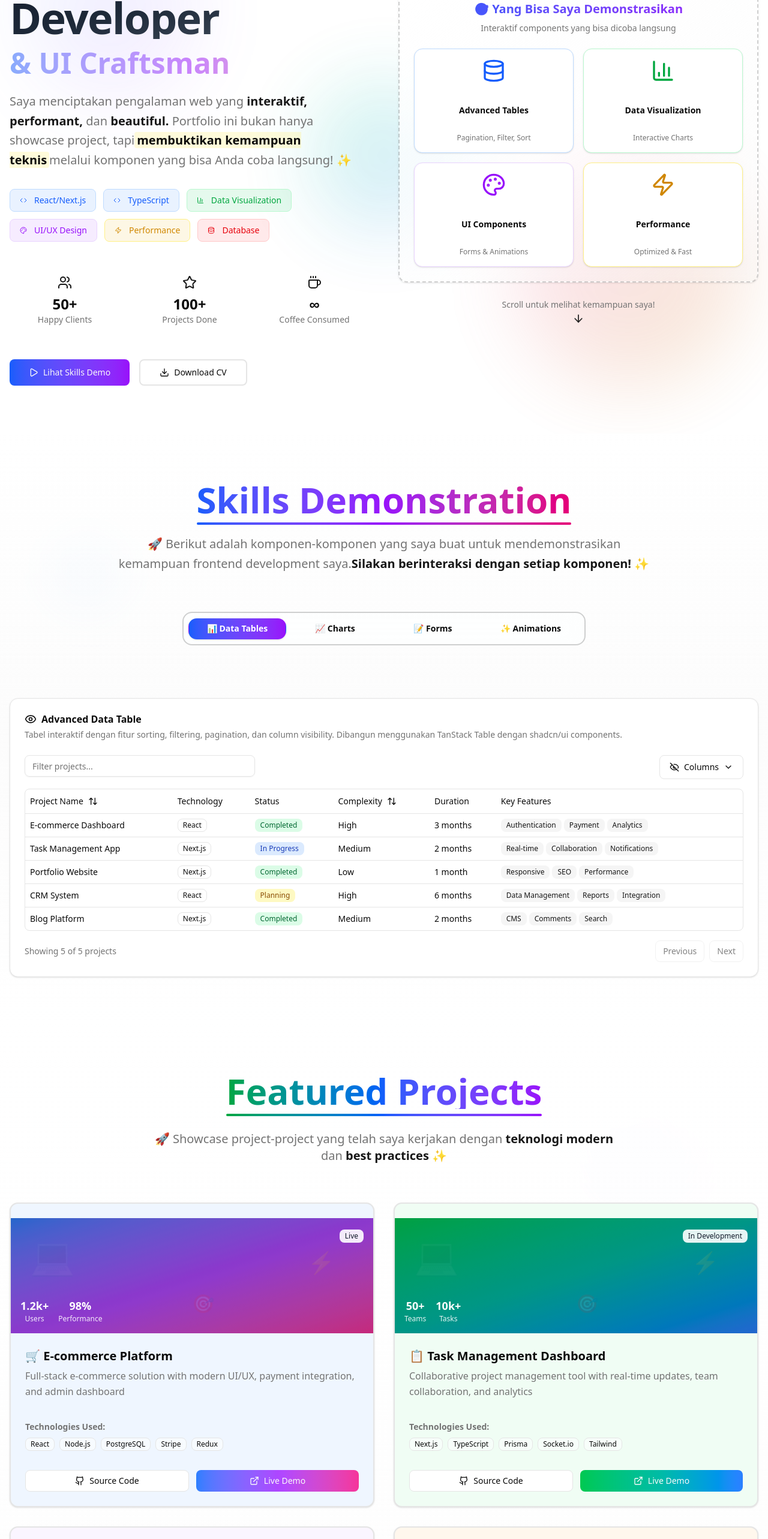
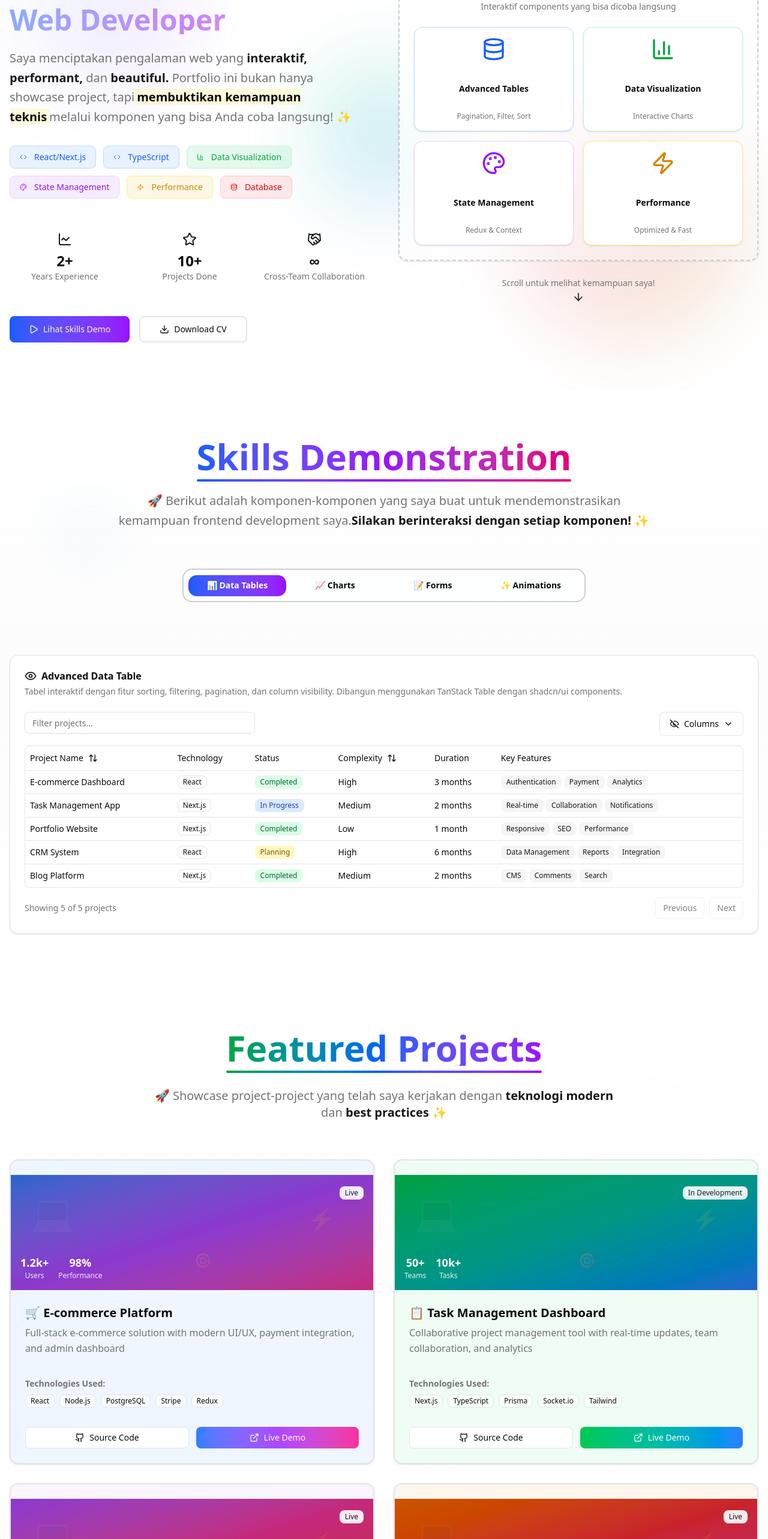
Before and after one commit to mutheeew/Portofolio-Mute, a Next.js app: page / in a window 1280 px wide. Shown: the part 206-2772 px from the top of the page at 60% size. Built offline with nearby package versions, Linux system fonts and the light colour scheme.

Commit message:
feat: update portfolio content and skills representation

```diff
--- a/components/navbar.tsx
+++ b/components/navbar.tsx
@@ -45,7 +45,7 @@ export function Navbar() {
               <Sparkles className="absolute -top-1 -right-1 h-3 w-3 text-yellow-500 animate-pulse" />
             </div>
             <span className="font-bold text-lg bg-gradient-to-r from-primary to-blue-600 bg-clip-text text-transparent">
-              Frontend Portfolio
+              Muthee
             </span>
           </Link>
           <nav className="flex items-center space-x-8 text-sm font-medium">
--- a/components/sections/hero-section.tsx
+++ b/components/sections/hero-section.tsx
@@ -3,21 +3,21 @@
 import { Badge } from "@/components/ui/badge"
 import { Button } from "@/components/ui/button"
 import { Card, CardContent } from "@/components/ui/card"
-import { Code, Database, BarChart3, Palette, Zap, Globe, ArrowDown, Play, Download, Star, Users, Coffee } from "lucide-react"
+import { Code, Database, BarChart3, Palette, Zap, Globe, ArrowDown, Play, Download, Star, Handshake, ChartLine } from "lucide-react"
 
 const skills = [
   { name: "React/Next.js", icon: Code, color: "bg-blue-500/10 text-blue-600 border-blue-200 dark:border-blue-800" },
   { name: "TypeScript", icon: Code, color: "bg-blue-500/10 text-blue-600 border-blue-200 dark:border-blue-800" },
   { name: "Data Visualization", icon: BarChart3, color: "bg-green-500/10 text-green-600 border-green-200 dark:border-green-800" },
-  { name: "UI/UX Design", icon: Palette, color: "bg-purple-500/10 text-purple-600 border-purple-200 dark:border-purple-800" },
+  { name: "State Management", icon: Palette, color: "bg-purple-500/10 text-purple-600 border-purple-200 dark:border-purple-800" },
   { name: "Performance", icon: Zap, color: "bg-yellow-500/10 text-yellow-600 border-yellow-200 dark:border-yellow-800" },
   { name: "Database", icon: Database, color: "bg-red-500/10 text-red-600 border-red-200 dark:border-red-800" },
 ]
 
 const stats = [
-  { label: "Happy Clients", value: "50+", icon: Users },
-  { label: "Projects Done", value: "100+", icon: Star },
-  { label: "Coffee Consumed", value: "∞", icon: Coffee },
+  { label: "Years Experience", value: "2+", icon: ChartLine },
+  { label: "Projects Done", value: "10+", icon: Star },
+  { label: "Cross-Team Collaboration", value: "∞", icon: Handshake },
 ]
 
 export function HeroSection() {
@@ -46,16 +46,15 @@ export function HeroSection() {
 
               <div className="space-y-4">
                 <h1 className="text-4xl lg:text-7xl font-bold tracking-tight bg-gradient-to-br from-gray-900 via-gray-800 to-gray-600 dark:from-gray-100 dark:via-gray-200 dark:to-gray-400 bg-clip-text text-transparent">
-                  Frontend Developer
+                  Frontend
                 </h1>
                 <h2 className="text-3xl lg:text-5xl font-bold bg-gradient-to-r from-blue-600 via-purple-600 to-pink-600 bg-clip-text text-transparent animate-pulse">
-                  & UI Craftsman
+                  Web Developer
                 </h2>
               </div>
 
               <p className="text-lg lg:text-xl text-muted-foreground leading-relaxed max-w-2xl">
-                Saya menciptakan pengalaman web yang
-                <span className="font-semibold text-primary"> interaktif, </span>
+                Saya menciptakan pengalaman web yang <span className="font-semibold text-primary"> interaktif, </span>
                 <span className="font-semibold text-primary"> performant, </span>
                 dan <span className="font-semibold text-primary"> beautiful. </span>
                 Portfolio ini bukan hanya showcase project, tapi
@@ -149,8 +148,8 @@ export function HeroSection() {
 
                       <Card className="p-4 text-center group hover:bg-purple-50 dark:hover:bg-purple-950/20 transition-all duration-300 hover:scale-105 cursor-pointer border-purple-200 dark:border-purple-800">
                         <Palette className="w-10 h-10 mx-auto mb-3 text-purple-600 group-hover:scale-110 transition-transform" />
-                        <p className="font-semibold text-sm">UI Components</p>
-                        <p className="text-xs text-muted-foreground mt-1">Forms & Animations</p>
+                        <p className="font-semibold text-sm">State Management</p>
+                        <p className="text-xs text-muted-foreground mt-1">Redux & Context</p>
                       </Card>
 
                       <Card className="p-4 text-center group hover:bg-yellow-50 dark:hover:bg-yellow-950/20 transition-all duration-300 hover:scale-105 cursor-pointer border-yellow-200 dark:border-yellow-800">
--- a/components/sections/projects-section.tsx
+++ b/components/sections/projects-section.tsx
@@ -29,15 +29,15 @@ const projects = [
     stats: { teams: "50+", tasks: "10k+" }
   },
   {
-    title: "🎨 Design System Library",
-    description: "Comprehensive component library with documentation, theming support, and accessibility features",
-    technologies: ["React", "Storybook", "TypeScript", "Figma", "CSS-in-JS"],
+    title: "� Modern Web Application",
+    description: "Full-stack web application with user authentication, real-time features, and responsive design",
+    technologies: ["Next.js", "React", "TypeScript", "MongoDB", "Tailwind CSS"],
     gradient: "from-purple-500 via-pink-500 to-red-500",
     bgColor: "bg-purple-50 dark:bg-purple-950/20",
     github: "https://github.com/example",
     live: "https://example.com",
-    status: "Open Source",
-    stats: { downloads: "5k+", stars: "200+" }
+    status: "Live",
+    stats: { users: "800+", uptime: "99.5%" }
   },
   {
     title: "📊 Analytics Dashboard",
--- a/components/sections/summary-section.tsx
+++ b/components/sections/summary-section.tsx
@@ -31,8 +31,8 @@ const expertise = [
     icon: Code
   },
   {
-    category: "UI/UX Design",
-    skills: ["Figma", "Design Systems", "Responsive Design", "User Research"],
+    category: "State Management",
+    skills: ["Redux", "Zustand", "Context API", "React Query"],
     level: "Advanced",
     icon: Palette
   },
@@ -53,7 +53,7 @@ const expertise = [
 const achievements = [
   "Meningkatkan performa website klien hingga 40% lebih cepat",
   "Membangun 15+ komponen reusable yang digunakan di multiple projects",
-  "Mengimplementasikan design system yang konsisten untuk 5+ aplikasi",
+  "Mengintegrasikan API dan database dengan performa optimal",
   "Mentoring 10+ junior developers dalam modern web development",
   "Berkontribusi dalam open source projects dengan 500+ GitHub stars"
 ]
@@ -131,7 +131,7 @@ export function SummarySection() {
               </p>
               <p className="text-muted-foreground leading-relaxed">
                 Expertise saya meliputi modern JavaScript frameworks, responsive
-                design, performance optimization, dan implementasi design systems.
+                design, performance optimization, dan state management.
                 Saya selalu update dengan teknologi terbaru dan best practices
                 dalam industri.
               </p>
```
